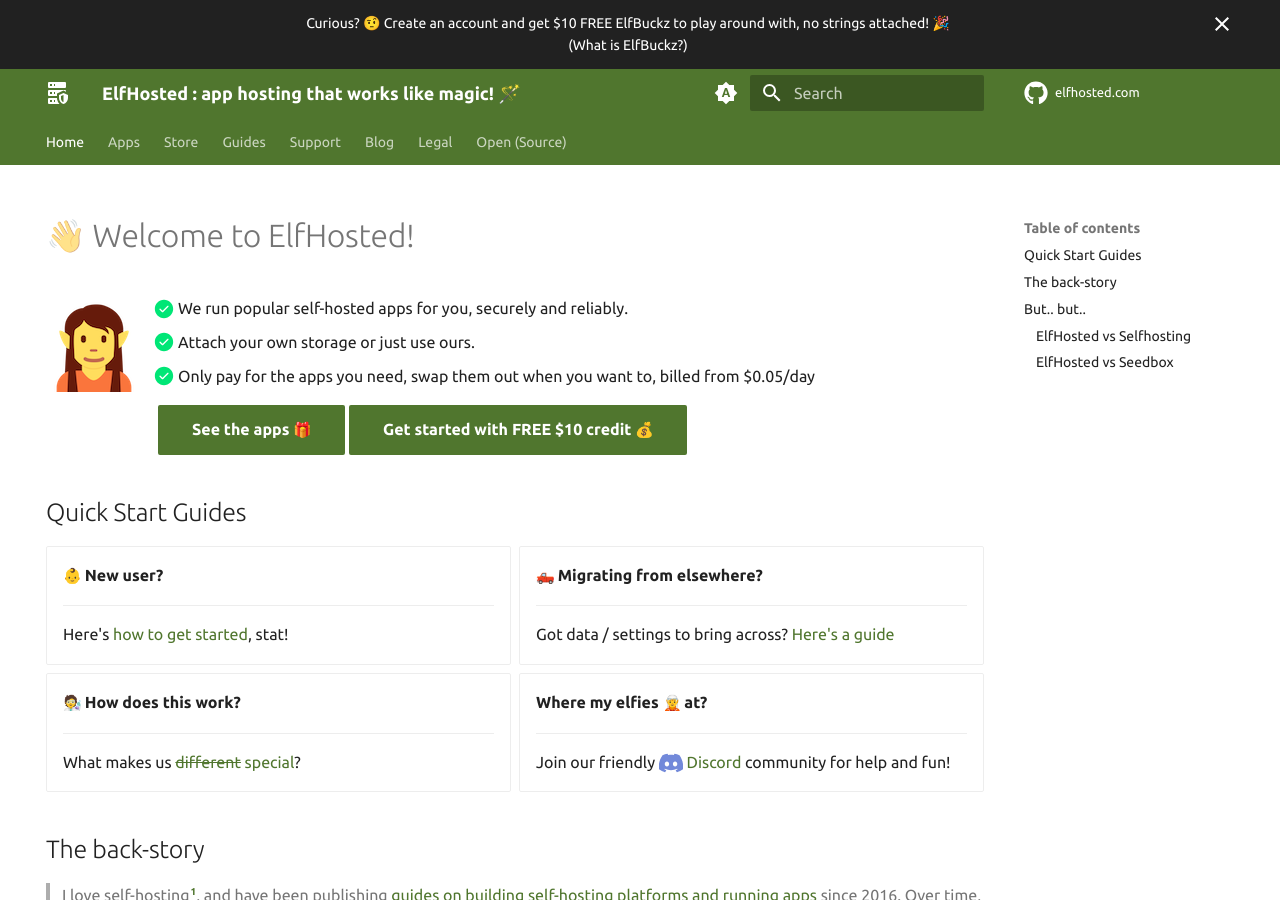
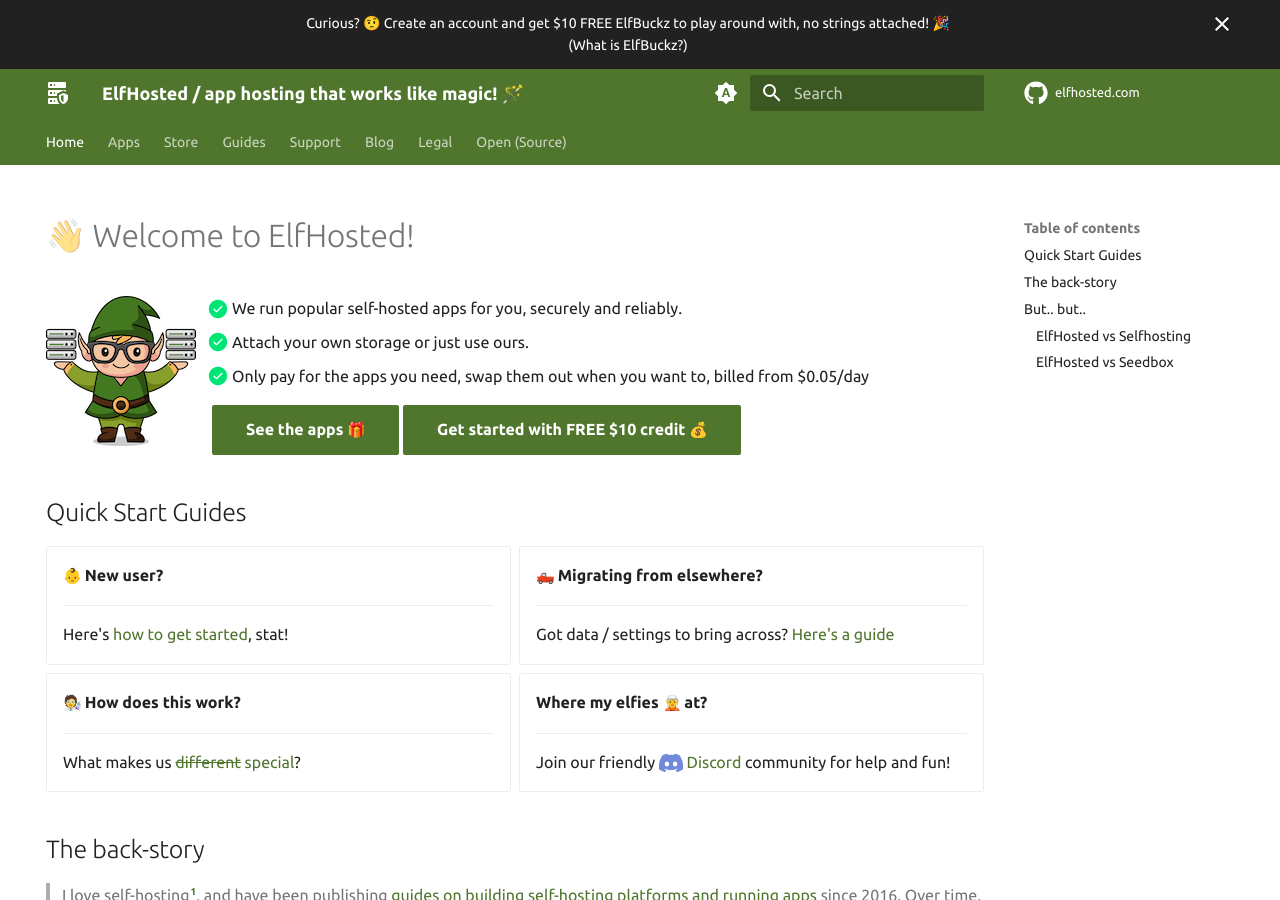
Before and after one commit to elfhosted/elfhosted.com, an MkDocs documentation site: the page built from docs/index.md, in a window 1280 px wide and 900 px high. Built offline with MkDocs 1.6.1 and Material for MkDocs 9.7.7, drawn with Linux system fonts in a browser that asks for light colours; emoji names are drawn with the system emoji font; a script that is not in the unit is left out; plug-ins that fetch from the network failed and are left out; comment, search, counter and statistics services are not loaded; part of the change alters nothing that is shown.

```diff
--- a/mkdocs.yml
+++ b/mkdocs.yml
@@ -1,5 +1,5 @@
-site_name: "ElfHosted : app hosting that works like magic! 🪄"
-# site_description: app hosting that magically "Just Works(tm)"
+site_name: "ElfHosted / app hosting that works like magic! 🪄"
+site_description: App hosting that works like magic! 🪄
 site_author: 'David Young'
 site_url: 'https://elfhosted.com'
 edit_uri: 'edit/main/docs/'
```
Also changed, not shown: docs/images/logo.png.
